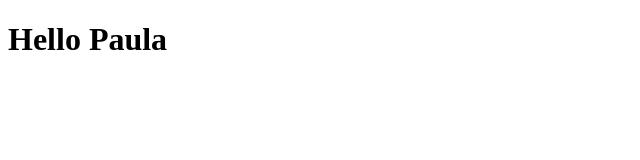
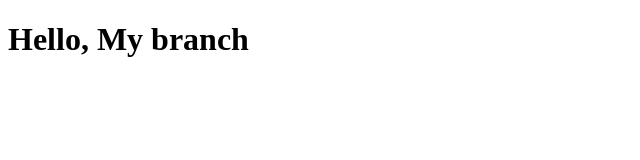
Before and after one commit to paulacode26/PracticeGit1, a plain HTML site: page index.html in a window 1280 px wide. Shown: the whole page, without its empty margins (0-640 px from the left). Drawn offline with Linux system fonts and the light colour scheme.

Commit message:
Update index.html
update h1 element

```diff
--- a/index.html
+++ b/index.html
@@ -6,6 +6,6 @@
     <title>Document</title>
 </head>
 <body>
-    <h1>Hello Paula</h1>
+    <h1>Hello, My branch</h1>
 </body>
 </html>
```
